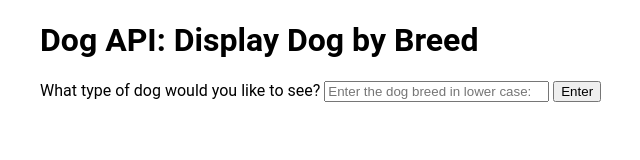
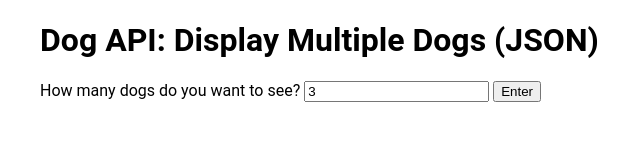
Before and after one commit to mschlake/jQuery-API-Drills, a plain HTML site: page index.html in a window 1280 px wide. Shown: the whole page, without its empty margins (300-940 px from the left). Drawn offline with nearby package versions, Linux system fonts and the light colour scheme.

Commit message:
Update index.html

```diff
--- a/index.html
+++ b/index.html
@@ -4,23 +4,23 @@
     <meta charset="UTF-8">
     <meta name="viewport" content="width=device-width, initial-scale=1.0">
     <meta http-equiv="X-UA-Compatible" content="ie=edge">
-    <title>Dog API - Display Dog by Breed</title>
+    <title>Dog API - Display Multiple Dogs</title>
     <link rel="shortcut icon" href="">
     <link rel="stylesheet" href="index.css">
 </head>
 
 <body>
     <div class="container">
-        <h1>Dog API: Display Dog by Breed</h1>
+        <h1>Dog API: Display Multiple Dogs (JSON)</h1>
 
         <form>
-          <label for "dog pics">What type of dog would you like to see?</label>
-          <input id ="typeOfDog" type="text" name="typeOfDog" autofocus:"on" required placeholder="Enter the dog breed in lower case:">
+          <label for "dog pics">How many dogs do you want to see?</label>
+          <input id ="numberOfDogs" type="number" value="3" name="numberOfDogs" autofocus:"on">
           <button type="submit">Enter</button>
         </form>
 
         <section class="results hidden">
-          <h2>Look at this dog!</h2>
+          <h2>Look at these dogs!</h2>
           <img class="results-img" alt="placeholder">
 
 
```
